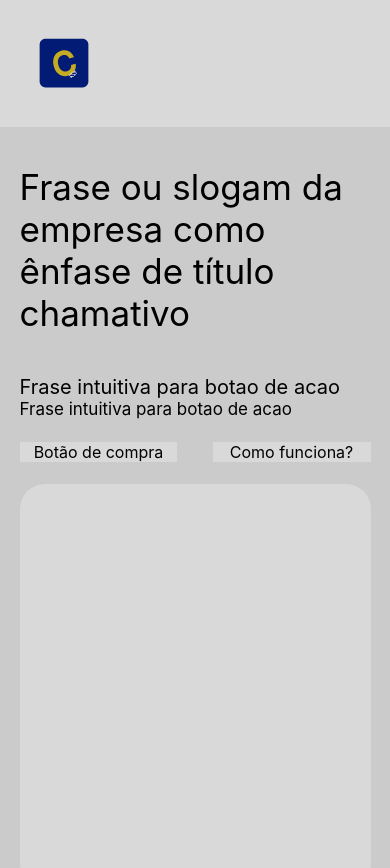
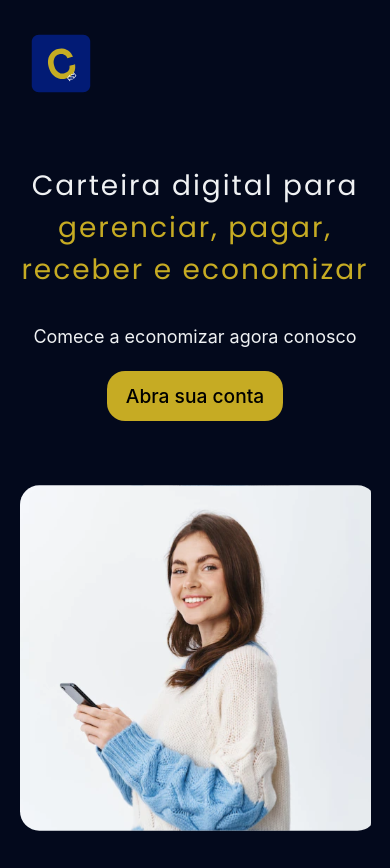
Before and after one commit to naudofp/calin-page, an Angular app: page / in a window 390 px wide. Shown: the top 868 px of the page. Built offline with nearby package versions, Linux system fonts and the light colour scheme.

Commit message:
Updated SloganView with new design

```diff
--- a/src/app/components/home-page/view-slogan/view-slogan.component.css
+++ b/src/app/components/home-page/view-slogan/view-slogan.component.css
@@ -1,58 +1,72 @@
+section {
+    display: flex;
+    padding-top: 5%;
+    width: 100%;
+    height: 85vh;
+    background-color: var(--background-blue);
+}
+
 .container {
     display: flex;
-    gap: 9%;
-    width: 90%;
-    height: 75vh;
-    padding: 10% 5% 2% 5%;
-    background-color: #CBCBCB;
+    justify-content: space-between;
+    align-items: center;
+    height: 80%;
+    width: 100%;
 }
 
 .container-text {
     display: flex;
     flex-direction: column;
-    gap: 5%;
+    gap: 7%;
+    margin-left: 7%;
     width: 50%;
     height: 75%;
 }
 
 .container-text h1 {
+    font-family: 'Poppins';
+    font-style: normal;
+    font-weight: 400;
+    font-size: 50px;
+    color: var(--font-white);
+}
+
+.container-text div h1:last-child {
+    color: var(--primary-yellow);
+}
+
+.container-titles{
+    display: flex;
+    flex-direction: column;
+    width: 100%;
+    height: 50%;
+}
+
+.container-subtitles p {
     font-family: 'Inter', sans-serif;
     font-style: normal;
     font-weight: 400;
-    font-size: 64px;
-    padding-bottom: 5%;
-}
-
-.container-subtitles p:first-child {
-    font-family: 'Inter', sans-serif;
-    font-style: normal;
-    font-weight: 400;
-    font-size: 24px;
-}
-
-.container-subtitles p:last-child {
-    font-family: 'Inter', sans-serif;
-    font-style: normal;
-    font-weight: 400;
-    font-size: 20px;
+    font-size: 25px;
+    color: var(--font-white);
 }
 
 .container-buttons {
     display: flex;
     justify-content: space-between;
-    width: 40%;
-    height: 8%;
+    width: 28%;
+    height: 15%;
 }
 
 .container-buttons button {
-    width: 45%;
+    width: 100%;
+    border-radius: 18px;
     border-style: none;
-    background: #D9D9D9;
+    background: var(--primary-yellow);
     transition: 0.5s;
     font-family: 'Inter', sans-serif;
     font-style: normal;
-    font-weight: 400;
-    font-size: 16px;
+    font-weight: 520;
+    font-size: 22px;
 }
 
 .container-buttons button:hover {
@@ -62,47 +76,64 @@
 }
 
 .container-image {
-    background-color: #D9D9D9;
     border-radius: 25px;
     width: 35%;
-    height: 95%;
 }
 
 @media(max-width: 800px) {
+
+    section {
+        height: 90vh;
+        padding-top: 0%;
+    }
+
     .container {
-        height: 90vh;
-        gap: 3%;
+        height: 100%;
+        gap: 0%;
         flex-direction: column;
+        justify-content: center;
     }
 
     .container-text {
         height: 40%;
         gap: 8%;
-        width: 100%;
+        width: 90%;
+        margin-left: 0px;
     }
 
     .container-text h1 {
         font-weight: 400;
-        font-size: 35px;
-        padding-bottom: 5%;
+        font-size: 28px;
+        letter-spacing: 2px;
+        text-align: center;
+    }
+
+    .container-titles {
+        height: 45%;
     }
 
     .container-subtitles p:first-child {
-        font-size: 20px;
-    }
-
-    .container-subtitles p:last-child {
-        font-size: 17px;
+        font-size: 18px;
+        text-align: center;
     }
 
     .container-buttons {
+        justify-content: center;
         height: 50px;
         width: 100%;
     }
+    .container-buttons button {
+        font-size: 120%;
+        width: 50%;
+    }
+
+    img {
+        width: 100%;
+        height: 100%;
+    }
 
     .container-image {
-        width: 100%;
-        height: 55%;
-        margin-bottom: 10%;
+        width: 90%;
+        height: 50%;
     }
 }
--- a/src/app/components/home-page/view-slogan/view-slogan.component.html
+++ b/src/app/components/home-page/view-slogan/view-slogan.component.html
@@ -1,17 +1,22 @@
+<section>
     <div class="container">
+
         <div class="container-text">
-        <h1>Frase ou slogam da empresa como ênfase de título chamativo</h1>
+            <div class="container-titles">
+                <h1>Carteira digital para</h1>
+                <h1>gerenciar, pagar, receber e economizar</h1>
+            </div>
 
             <div class="container-subtitles">
-            <p>Frase intuitiva para botao de acao</p>
-            <p>Frase intuitiva para botao de acao</p>
+                <p>Comece a economizar agora conosco</p>
             </div>
 
             <div class="container-buttons">
-            <button>Botão de compra</button>
-            <button>Como funciona?</button>
+                <button>Abra sua conta</button>
             </div>
         </div>
-    <div class="container-image">
+
+        <img src="../../../../assets/images/image-slogan.svg" class="container-image">
+
     </div>
-</div>
+</section>
--- a/src/app/components/navbar-home/navbar-home.component.css
+++ b/src/app/components/navbar-home/navbar-home.component.css
@@ -3,19 +3,19 @@
     justify-content: space-between;
     width: 100%;
     height: 15vh;
-    background-color: #D9D9D9;
+    background-color: var(--background-blue);
 }
 
 .container-logo {
     display: flex;
-    justify-content: center;
+    justify-content: flex-end;
     align-items: center;
-    width: 220px;
+    width: 300px;
     height: 100%;
 }
 
 img {
-    width: 25%;
+    width: 27%;
 }
 
 .container-items {
@@ -23,6 +23,7 @@ img {
     align-items: center;
     width: 30%;
     height: 100%;
+    margin-right: 5%;
 }
 
 .container-items ul {
@@ -39,9 +40,13 @@ img {
         display: none;
     }
 
+    img {
+        width: 35%;
+    }
+
     .container-logo {
-        width: 200px;
+        width: 170px;
         justify-content: flex-start;
-        padding-left: 10%;
+        padding-left: 8%;
     }
 }
--- a/src/app/components/navbar-home/navbar-home.component.html
+++ b/src/app/components/navbar-home/navbar-home.component.html
@@ -6,10 +6,9 @@
 
     <div class="container-items">
         <ul>
-            <app-navbar-item></app-navbar-item>
-            <app-navbar-item></app-navbar-item>
-            <app-navbar-item></app-navbar-item>
-            <app-navbar-item></app-navbar-item>
+            <app-navbar-item [text]="'Quem Somos'" ></app-navbar-item>
+            <app-navbar-item [text]="'Como funciona'"></app-navbar-item>
+            <app-navbar-item [text]="'Contato'"></app-navbar-item>
         </ul>
     </div>
 
--- a/src/app/components/navbar-home/navbar-item/navbar-item.component.css
+++ b/src/app/components/navbar-home/navbar-item/navbar-item.component.css
@@ -2,13 +2,12 @@ li {
     display: flex;
     align-items: center;
     gap: 10px;
-    color: black;
+    color: var(--font-white);
 }
 
-div {
+img {
     width: 20px;
     height: 20px;
-    background-color: gray;
 }
 
 li:hover {
@@ -19,5 +18,5 @@ p {
     font-family: 'Inter', sans-serif;
     font-style: normal;
     font-weight: 400;
-    font-size: 100%;
+    font-size: 125%;
 }
--- a/src/app/components/navbar-home/navbar-item/navbar-item.component.html
+++ b/src/app/components/navbar-home/navbar-item/navbar-item.component.html
@@ -1,4 +1,4 @@
 <li>
-    <div></div>
-    <p class="title">Text</p>
+    <img *ngIf="icon != ''" src="{{ icon }}" alt="">
+    <p class="title">{{ text }}</p>
 </li>
--- a/src/app/components/navbar-home/navbar-item/navbar-item.component.ts
+++ b/src/app/components/navbar-home/navbar-item/navbar-item.component.ts
@@ -1,4 +1,4 @@
-import { Component, OnInit } from '@angular/core';
+import { Component, Input, OnInit } from '@angular/core';
 
 @Component({
   selector: 'app-navbar-item',
@@ -7,6 +7,12 @@ import { Component, OnInit } from '@angular/core';
 })
 export class NavbarItemComponent implements OnInit {
 
+  @Input()
+  text: String = "";
+
+  @Input()
+  icon: String = "";
+
   constructor() { }
 
   ngOnInit(): void {
--- a/src/styles.css
+++ b/src/styles.css
@@ -1,4 +1,5 @@
-/* You can add global styles to this file, and also import other style files */
+@import url('https://fonts.googleapis.com/css?family=Poppins:400,700,900');
+
 * {
     margin: 0;
     padding: 0;
@@ -9,3 +10,9 @@ body {
     width: 100%;
     height: auto;
 }
+
+:root {
+    --background-blue: #03091C;
+    --primary-yellow: #C6AB23;
+    --font-white: #EFF1F3;
+}
```
Also changed, not shown: src/assets/images/image-slogan.svg (added). Lines whose indentation alone changed are shown as unchanged.
